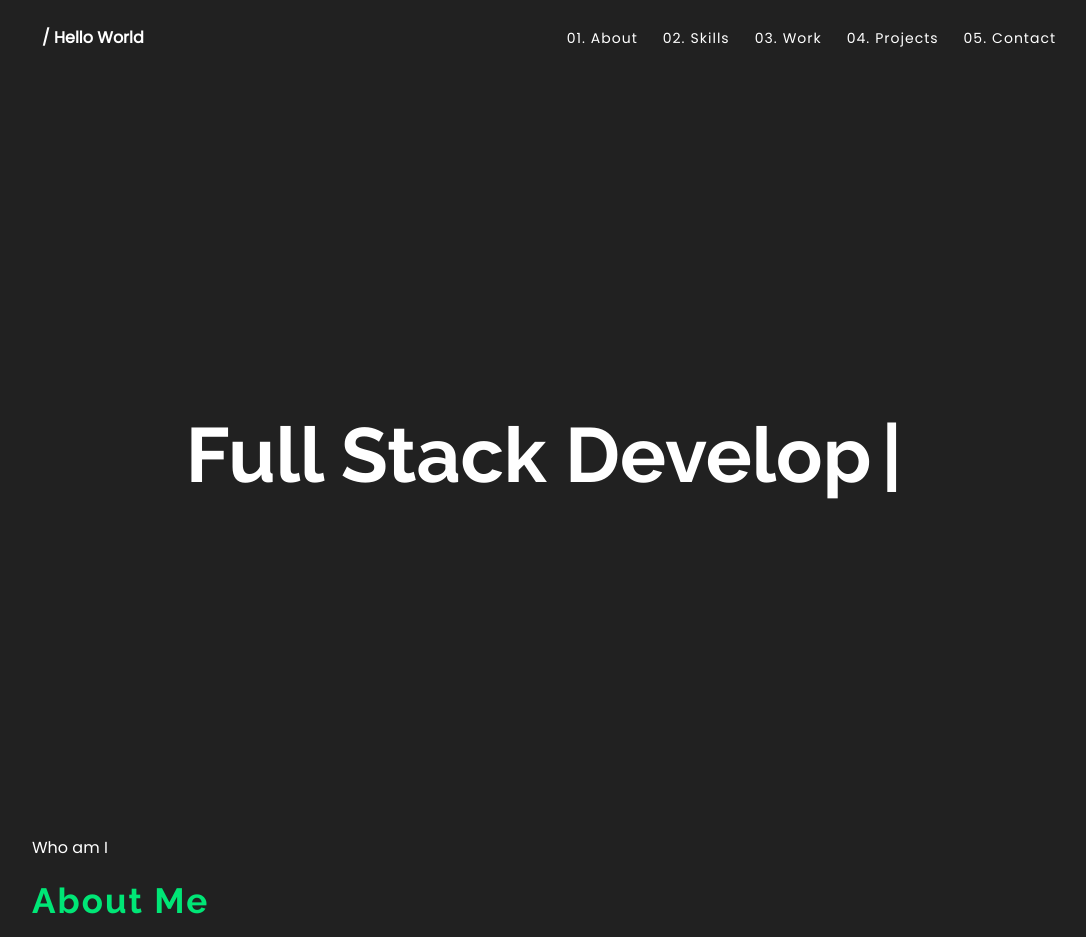
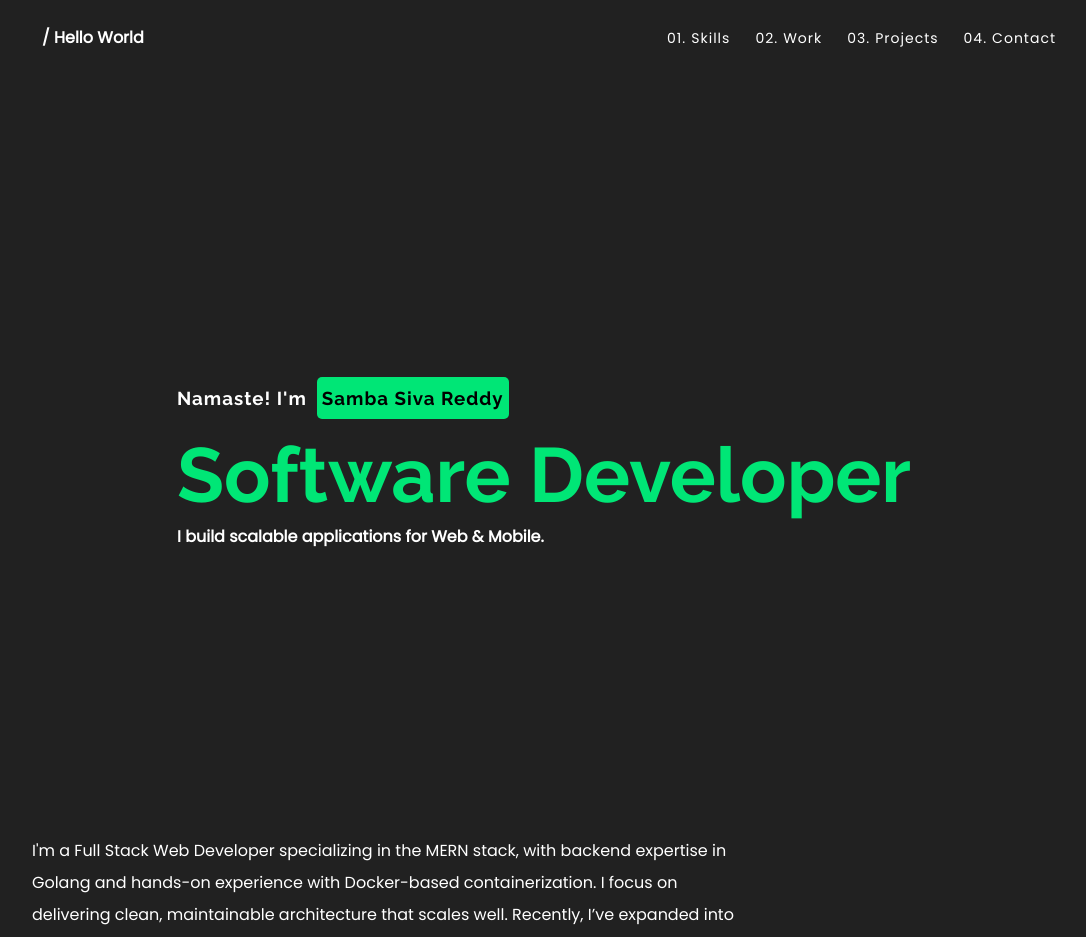
Before and after one commit to sambasivareddy-ch/sambasiva, a React (Create React App) app: page / in a window 1280 px wide. Shown: the top 937 px of the page, without its empty margins (96-1182 px from the left). Built offline with nearby package versions, Linux system fonts and the light colour scheme.

Commit message:
Revert "banner changed"
This reverts commit 42f6dec8555452ea724462ed7ebdcd8c9d6d7582.

```diff
--- a/package.json
+++ b/package.json
@@ -16,7 +16,6 @@
     "react-dom": "^18.2.0",
     "react-router-dom": "^6.8.1",
     "react-scripts": "5.0.1",
-    "react-typed": "^2.0.12",
     "web-vitals": "^2.1.4"
   },
   "scripts": {
--- a/src/components/About.js
+++ b/src/components/About.js
@@ -1,33 +1,18 @@
 import React from "react";
-import { ReactTyped } from "react-typed";
 
 import styles from "../styles/page.module.css";
 import samba from "../assests/samba.jpg";
 
 const About = () => {
   return (
-    <div className={styles["about-div__wrapper"]}>
+    <div className={styles["about-div__wrapper"]} id="about">
       {/* <img src={samba} alt="Samba" className={styles["my-img"]} /> */}
       <div className={styles["about-wrapper"]}>
-        {/* <div className={styles["welcome-msg"]}>
-          <h3 className={styles["wishes"]}>
-            Namaste! I'm <span className={styles["my-name"]}>Samba Siva Reddy</span>
-          </h3>
-        </div> */}
-        <div className={styles["my-role"]}>
-          <ReactTyped
-            strings={[
-              "Hello! I'm Samba Siva",
-              'Full Stack Developer',
-              'Software Developer',
-              'R&D Engineer',
-            ]}
-            typeSpeed={90}
-            backSpeed={30}
-            className={styles["typed-role"]}
-            loop
-          />
-        </div>
+        <p className={styles["welcome-msg"]}>
+          <h3 className={styles["wishes"]}>Namaste! I'm <p className={styles['my-name']}>Samba Siva Reddy</p></h3>
+        </p>
+        <h1 className={styles["my-role"]}> Software Developer</h1>
+        <p><b>I build scalable applications for Web & Mobile.</b></p>
       </div>
     </div>
   );
--- a/src/components/Contact.js
+++ b/src/components/Contact.js
@@ -32,7 +32,7 @@ const Contact = () => {
         </li>
         <li>
           <a
-            href="https://www.instagram.com/samsr.ch/"
+            href="https://www.instagram.com/je.suis.siva/"
             rel="noreferrer"
             target="_blank"
           >
--- a/src/components/Intro.js
+++ b/src/components/Intro.js
@@ -7,9 +7,12 @@ import DataObjectIcon from '@mui/icons-material/DataObject';
 
 const Intro = () => {
   return (
-    <div className={styles["intro-wrapper"]} id="about">
-      <p className={styles['caption']}>Who am I</p>
-      <h2 className={styles["title"]}>About Me</h2>
+    <div className={styles["intro-wrapper"]}>
+      {/* <p className={styles["welcome-msg"]}>
+        <h3 className={styles["wishes"]}>Namaste! I'm <b className={styles['my-name']}>Samba Siva Reddy</b></h3>
+      </p>
+      <h1 className={styles["my-role"]}> Software Developer</h1> */}
+      {/* <p><b>I build scalable applications for Web & Mobile.</b></p> */}
       <p className={styles["intro-me"]}>
         <p className={styles["about-me"]}>
           I'm a Full Stack Web Developer specializing in the MERN stack, with backend expertise in Golang and hands-on experience with Docker-based containerization.
--- a/src/components/Navigation.js
+++ b/src/components/Navigation.js
@@ -1,22 +1,10 @@
-import React, { useState, useEffect } from "react";
+import React from "react";
 import styles from "../styles/navigation.module.css";
 import Logo from "./Logo";
 import MenuIcon from "@mui/icons-material/Menu";
 
 const Navigation = () => {
   let isNavOpen = false;
-
-  const [isSticky, setIsSticky] = useState(false);
-  const classes = `${styles["app-header"]} ${isSticky && styles['sticky-nav']}`
-
-  useEffect(() => {
-    const handleScroll = () => {
-      setIsSticky(window.scrollY > 50); // toggle after 50px
-    };
-
-    window.addEventListener('scroll', handleScroll);
-    return () => window.removeEventListener('scroll', handleScroll);
-  }, []);
 
   const navOpenHandler = () => {
     const ele = document.getElementById("navigation-wrapper");
@@ -30,7 +18,7 @@ const Navigation = () => {
   };
 
   return (
-    <header className={classes}>
+    <header className={styles["app-header"]}>
       <div className={styles["header"]}>
         <Logo />
         <button className={styles["icon-btn"]} onClick={navOpenHandler}>
@@ -40,32 +28,32 @@ const Navigation = () => {
       <nav className={styles["navigation-wrapper"]} id="navigation-wrapper">
         <ol className={styles["navigation"]}>
           <li>
-            <a className={styles["nav-link"]} href="#about">
+            <a className={styles["nav-link"]} href="#skills">
               <span className={styles["list-number"]}>01.</span>
-              About
-            </a>
-          </li>
-          <li>
-            <a className={styles["nav-link"]} href="#skills">
-              <span className={styles["list-number"]}>02.</span>
               Skills
             </a>
           </li>
+          {/* <li>
+                        <a className={styles["nav-link"]} href="#education">
+                            <span className={styles["list-number"]}>02.</span>
+                            Education
+                        </a>
+                    </li> */}
           <li>
             <a className={styles["nav-link"]} href="#experience">
-              <span className={styles["list-number"]}>03.</span>
+              <span className={styles["list-number"]}>02.</span>
               Work
             </a>
           </li>
           <li>
             <a className={styles["nav-link"]} href="#projects">
-              <span className={styles["list-number"]}>04.</span>
+              <span className={styles["list-number"]}>03.</span>
               Projects
             </a>
           </li>
           <li>
             <a className={styles["nav-link"]} href="#contact">
-              <span className={styles["list-number"]}>05.</span>
+              <span className={styles["list-number"]}>04.</span>
               Contact
             </a>
           </li>
--- a/src/styles/navigation.module.css
+++ b/src/styles/navigation.module.css
@@ -5,20 +5,6 @@
     align-items: center;
     padding: 20px 0;
     margin: 0 auto;
-}
-
-.sticky-nav {
-    position: fixed;
-    top: 0;
-    left: 50%;
-    transform: translateX(-50%);
-    width: 80%;
-    display: flex;
-    justify-content: space-between;
-    align-items: center;
-    padding: 20px 0;
-    z-index: 999;
-
 }
 
 .icon-btn {
--- a/src/styles/page.module.css
+++ b/src/styles/page.module.css
@@ -7,9 +7,11 @@
 }
 
 .welcome-msg {
+  display: inline-block;
   letter-spacing: 1px;
+  display: flex;
+  align-items: center;
   margin: 10px 0;
-  text-align: center;
 }
 
 .wishes {
@@ -17,6 +19,7 @@
   font-family: var(--font-family-raleway);
   display: flex;
   align-items: center;
+  gap: 10px;
   flex-wrap: wrap;
 }
 
@@ -26,19 +29,18 @@
   background-color: #00e676;
   padding: 5px;
   border-radius: 5px;
-  margin: 0 5px;
+  margin: 10px 0;
 }
 
-.my-role, .typed-role {
+.my-role {
   /* color: #311b92; */
   font-size: 6vw;
   display: flex;
   align-items: center;
   gap: 10px;
   font-family: var(--font-family-raleway);
-  margin: 10px 0 10px;
+  margin: 10px 0 20px;
   color: #00e676;
-  font-weight: bold;
 }
 
 .my-role svg {
@@ -222,7 +224,7 @@
 
 .title {
   color: #00e676;
-  margin: 0 0 10px;
+  margin: 0 0 20px;
   font-size: 35px;
   font-weight: bolder;
   text-transform: capitalize;
@@ -520,7 +522,7 @@
 
 } */
 @media screen and (max-width: 500px) {
-  .my-role, .typed-role {
+  .my-role {
     font-size: 9vw;
     line-height: 1;
   }
```
Also changed, not shown: 1 other file (tests, documents, lock files or other folders).
